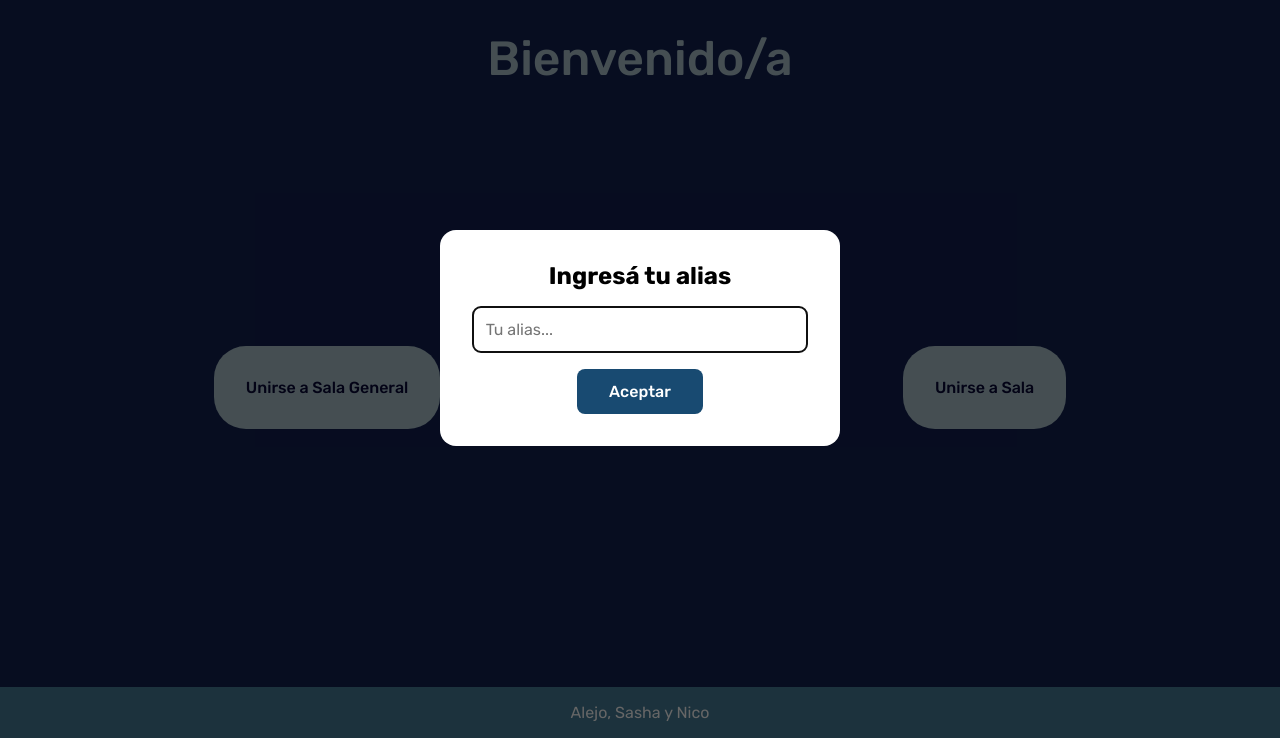
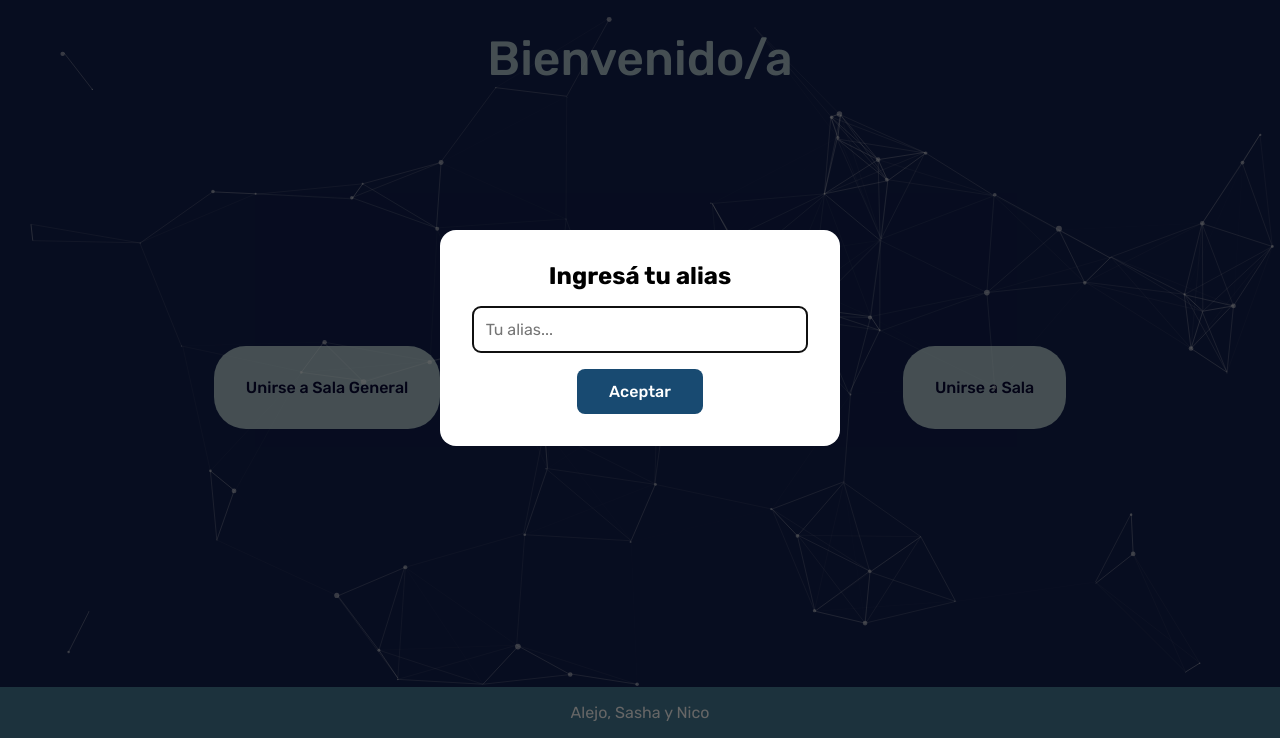
Before and after one commit to NicoAgnello/LIBROOMS-LITE, a website: page public/index.html in a window 1280 px wide. Shown: the part 62-800 px from the top of the page. Drawn offline with nearby package versions, Linux system fonts and the light colour scheme; no server answers.

Commit message:
background nuevo

```diff
--- a/public/index.html
+++ b/public/index.html
@@ -19,6 +19,7 @@
       <img src="./logo.svg" alt="LeibROOMS Lite" height="60" />
     </header>
     <main class="main-content">
+      <div id="particles-js" class="particles-fondo"></div>
       <h2 class="saludo">Bienvenido/a</h2>
       <div class="buttons-container">
         <button id="unirse-sala-gral">
@@ -120,6 +121,12 @@
     </div>
 
     <!-- Scripts -->
+     <script src="https://cdn.jsdelivr.net/npm/particles.js@2.0.0/particles.min.js"></script>
+     <script>
+  particlesJS.load('particles-js', './particlesjs-config.json', function () {
+    console.log('🎉 Particles.js cargado correctamente');
+  });
+</script>
     <script src="/socket.io/socket.io.js"></script>
     <script src="./main.js"></script>
   </body>
--- a/public/main.css
+++ b/public/main.css
@@ -34,11 +34,23 @@ header {
 }
 
 /* Main Content */
+.particles-fondo {
+  position: absolute;
+  top: 0;
+  left: 0;
+  width: 100%;
+  height: 100%;
+  z-index: 0; /* por detrás del contenido */
+  pointer-events: none;
+}
+
 .main-content {
   background-color: var(--color-background-dark);
   flex: 1;
   display: flex;
   flex-direction: column;
+  position: relative; /* clave para que el fondo se posicione relativo a main */
+  overflow: hidden;
 }
 
 .saludo {
--- /dev/null
+++ b/public/particlesjs-config.json
@@ -0,0 +1,110 @@
+{
+  "particles": {
+    "number": {
+      "value": 80,
+      "density": {
+        "enable": true,
+        "value_area": 800
+      }
+    },
+    "color": {
+      "value": "#ffffff"
+    },
+    "shape": {
+      "type": "circle",
+      "stroke": {
+        "width": 0,
+        "color": "#000000"
+      },
+      "polygon": {
+        "nb_sides": 5
+      },
+      "image": {
+        "src": "img/github.svg",
+        "width": 100,
+        "height": 100
+      }
+    },
+    "opacity": {
+      "value": 0.5,
+      "random": false,
+      "anim": {
+        "enable": false,
+        "speed": 1,
+        "opacity_min": 0.1,
+        "sync": false
+      }
+    },
+    "size": {
+      "value": 3,
+      "random": true,
+      "anim": {
+        "enable": false,
+        "speed": 40,
+        "size_min": 0.1,
+        "sync": false
+      }
+    },
+    "line_linked": {
+      "enable": true,
+      "distance": 150,
+      "color": "#ffffff",
+      "opacity": 0.4,
+      "width": 1
+    },
+    "move": {
+      "enable": true,
+      "speed": 6,
+      "direction": "none",
+      "random": false,
+      "straight": false,
+      "out_mode": "out",
+      "bounce": false,
+      "attract": {
+        "enable": false,
+        "rotateX": 600,
+        "rotateY": 1200
+      }
+    }
+  },
+  "interactivity": {
+    "detect_on": "canvas",
+    "events": {
+      "onhover": {
+        "enable": true,
+        "mode": "repulse"
+      },
+      "onclick": {
+        "enable": true,
+        "mode": "push"
+      },
+      "resize": true
+    },
+    "modes": {
+      "grab": {
+        "distance": 400,
+        "line_linked": {
+          "opacity": 1
+        }
+      },
+      "bubble": {
+        "distance": 400,
+        "size": 40,
+        "duration": 2,
+        "opacity": 8,
+        "speed": 3
+      },
+      "repulse": {
+        "distance": 200,
+        "duration": 0.4
+      },
+      "push": {
+        "particles_nb": 4
+      },
+      "remove": {
+        "particles_nb": 2
+      }
+    }
+  },
+  "retina_detect": true
+}
```
